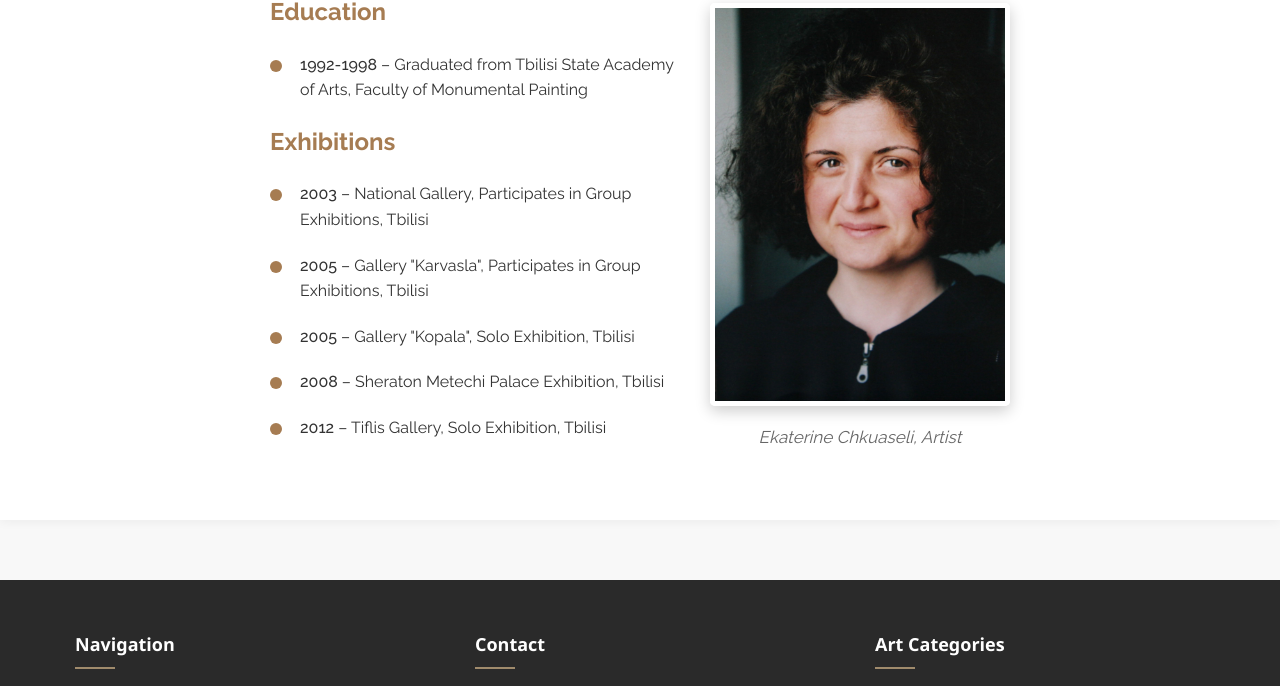
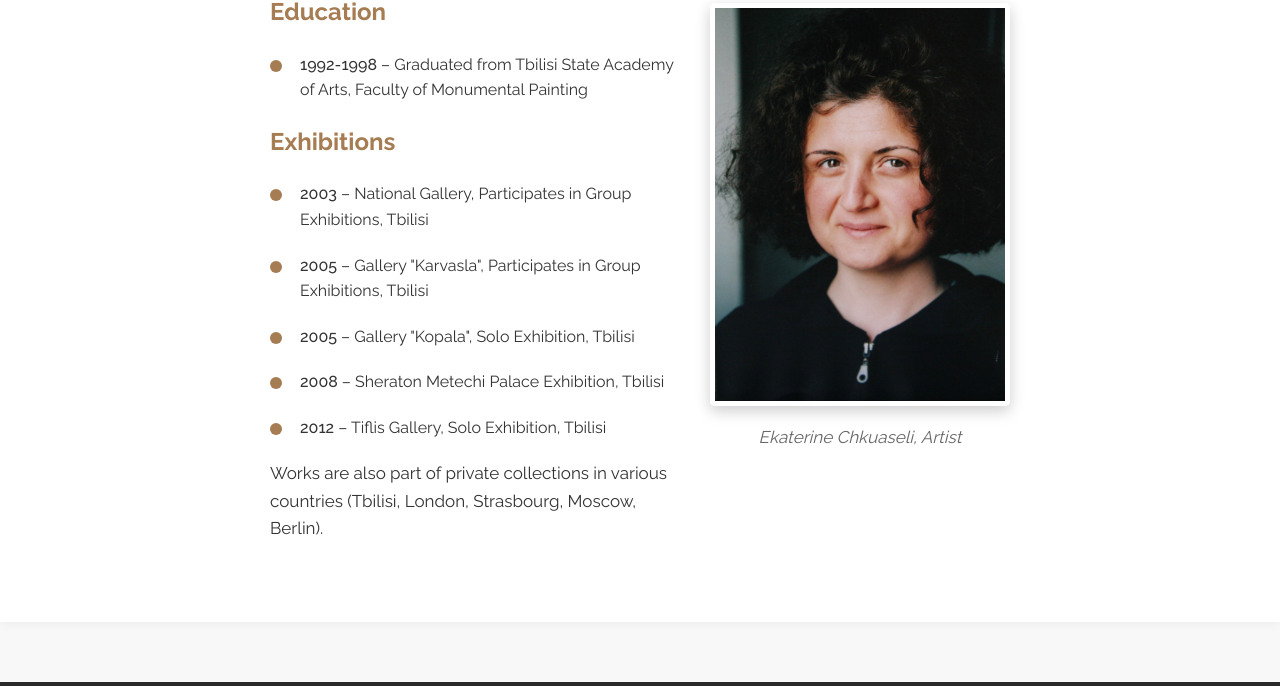
Before and after one commit to AkakiSanadze/EkaterineChkuaseli, a plain HTML site: page about.html in a window 1280 px wide. Shown: the part 598-1284 px from the top of the page. Drawn offline with Linux system fonts and the light colour scheme.

Commit message:
Update about.html

```diff
--- a/about.html
+++ b/about.html
@@ -470,6 +470,7 @@
                     <div class="timeline-item">
                         <span class="timeline-year">2012</span> – Tiflis Gallery, Solo Exhibition, Tbilisi
                     </div>
+                    <p class="collections">Works are also part of private collections in various countries (Tbilisi, London, Strasbourg, Moscow, Berlin).</p>
                 </div>
             </div>
         </div>
```
